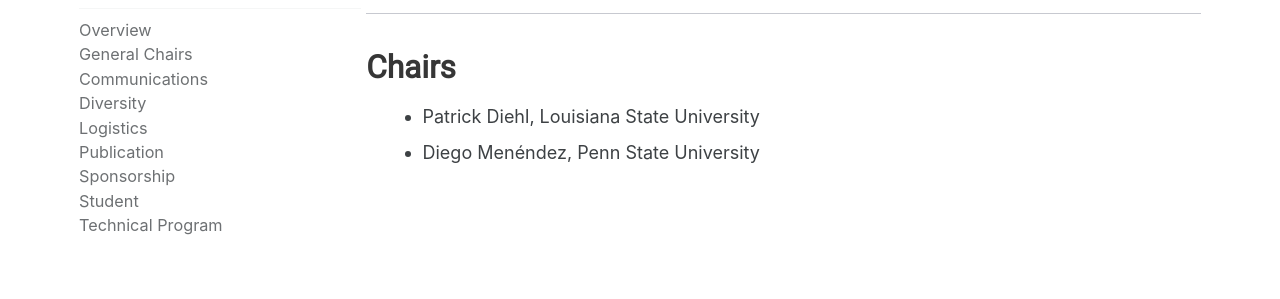
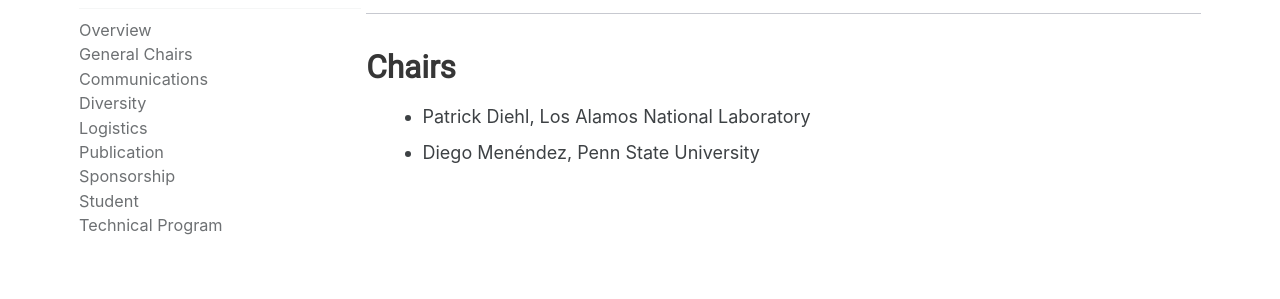
Before and after one commit to USRSE/usrse24, a Jekyll site: the page built from pages/organization/publication.md, in a window 1280 px wide and 900 px high. Shown: the part 153-452 px from the top of the window. Built offline with Jekyll 4.4.1, drawn with Linux system fonts in a browser that asks for light colours; a style sheet for code colours, icons or effects is not loaded.

Commit message:
Update Patrick's affiliation

```diff
--- a/pages/organization/publication.md
+++ b/pages/organization/publication.md
@@ -9,5 +9,5 @@
 
 ## Chairs
 
-- Patrick Diehl, Louisiana State University
+- Patrick Diehl, Los Alamos National Laboratory
 - Diego Menéndez, Penn State University
```
